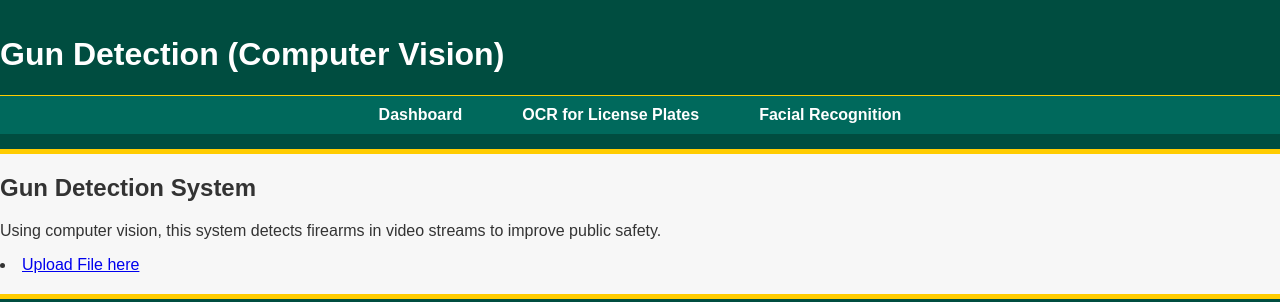
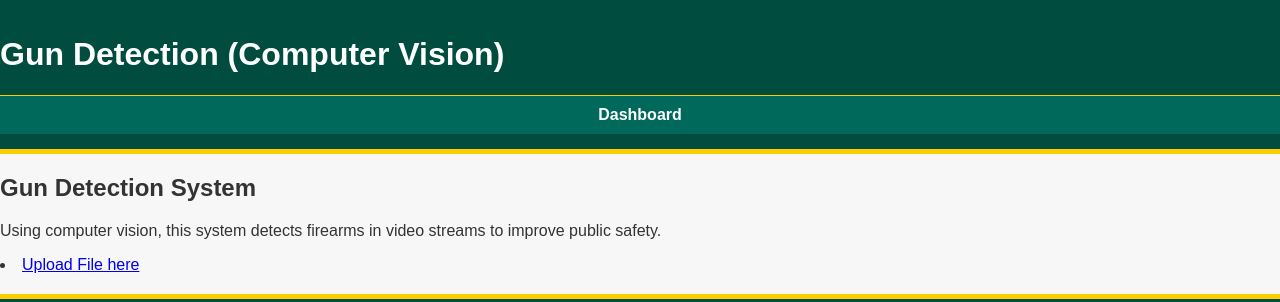
Before and after one commit to mibrahimlgsjt/Responsible_Urbanization_In_Pakistan, a plain HTML site: page gun_detection.html in a window 1280 px wide. Shown: the top 302 px of the page. Drawn offline with Linux system fonts and the light colour scheme.

Commit message:
Update gun_detection.html

```diff
--- a/gun_detection.html
+++ b/gun_detection.html
@@ -12,8 +12,6 @@
         <nav>
             <ul>
                 <li><a href="index.html">Dashboard</a></li>
-                <li><a href="ocr.html">OCR for License Plates</a></li>
-                <li><a href="facial_recognition.html">Facial Recognition</a></li>
             </ul>
         </nav>
     </header>
```
